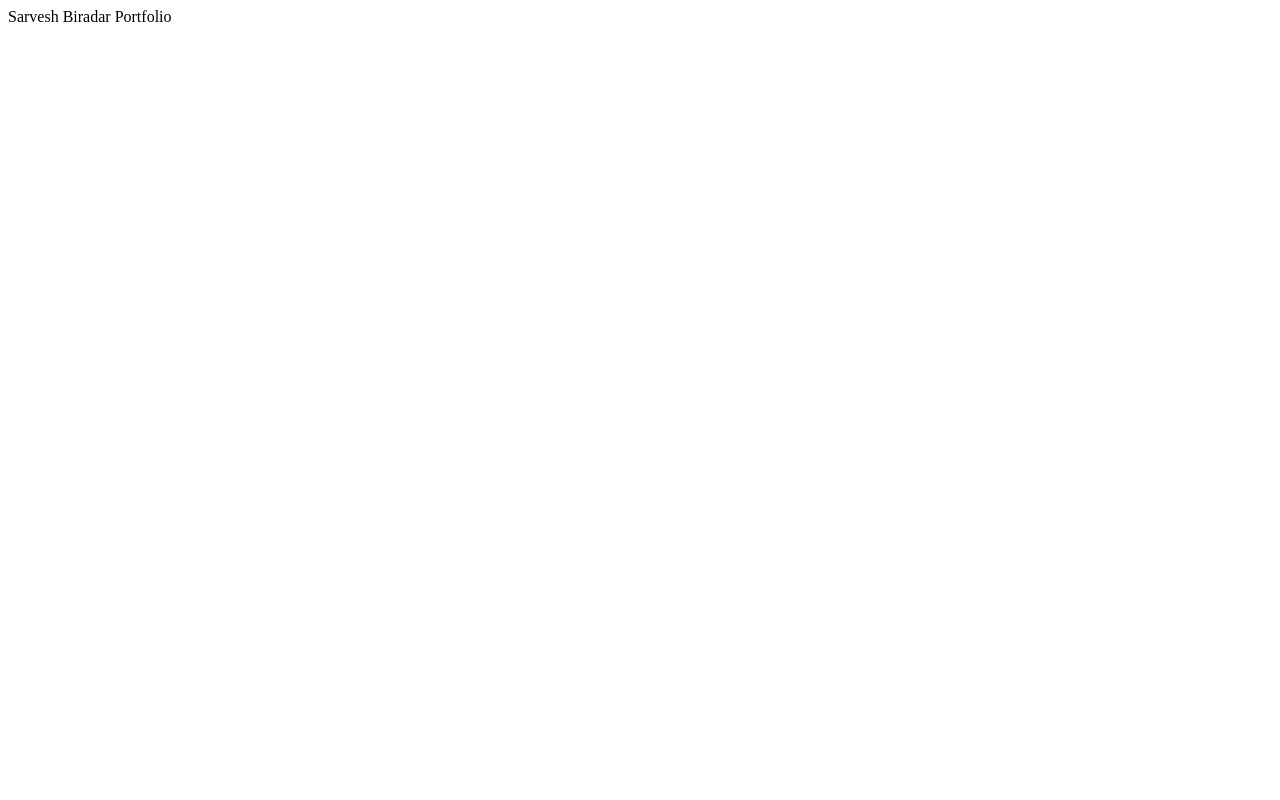
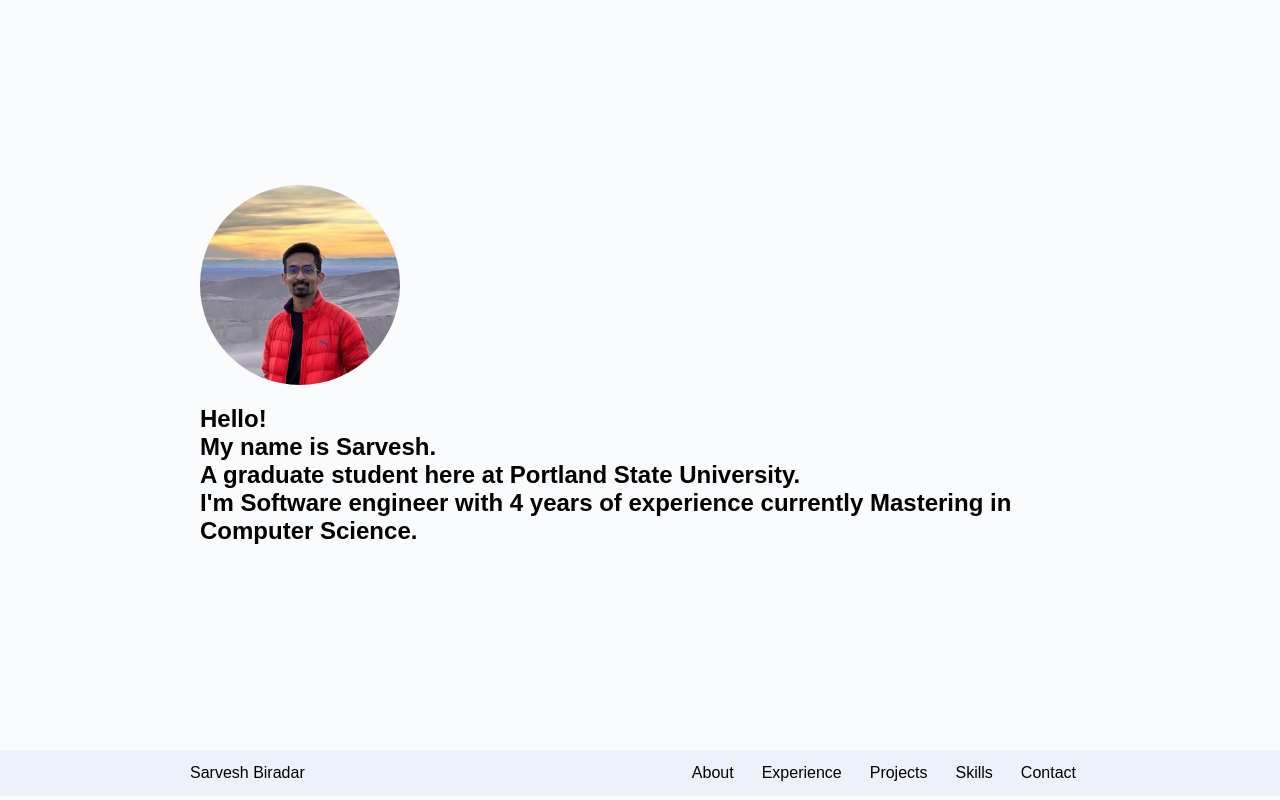
Before and after one commit to sarvesh2910/sarvesh, a plain HTML site: page index.html in a window 1280 px wide. Drawn offline with Linux system fonts and the light colour scheme.

Commit message:
added about section

```diff
--- a/index.html
+++ b/index.html
@@ -6,17 +6,48 @@
           content="width=device-width, user-scalable=no, initial-scale=1.0, maximum-scale=1.0, minimum-scale=1.0">
     <meta http-equiv="X-UA-Compatible" content="ie=edge">
     <title>Sarvesh Biradar</title>
-
+    <link rel="stylesheet" href="style.css">
+    <script src="index.js"></script>
 </head>
 <body>
-    <header>
-           <span>
-                Sarvesh Biradar Portfolio
-           </span>
-    </header>
-    <body>
+<section id="about" class="section about ">
+    <img
+            alt="A person in red jacket standing on the dunes at sunset time"
+            class="img"
+            src="./images/sarvesh.jpeg"
+    />
+    <h1>
+        Hello!<br>
+        My name is Sarvesh. <br>
+        A graduate student here at Portland State University. <br>
+        I'm Software engineer with 4 years of experience currently Mastering in Computer Science.
+    </h1>
+</section>
+<header class="navigation-bar">
+    <nav>
+        <div class="navigation-bar-wrapper">
+            <span class="hide">Sarvesh Biradar</span>
+            <ul class="list-wrapper">
+                <li class="list-item">
+                    <a class="links" href="#about">About</a>
+                </li>
+                <li class="list-item">
+                    <a class="links" href="#work">Experience</a>
+                </li>
+                <li class="list-item">
+                    <a class="links" href="#projects">Projects</a>
+                </li>
 
-    </body>
+                <li class="list-item">
+                    <a class="links" href="#skills">Skills</a>
+                </li>
+                <li class="list-item">
+                    <a class="links" href="#contact">Contact</a>
+                </li>
+            </ul>
+        </div>
+    </nav>
+</header>
 
 </body>
 </html>
--- a/style.css
+++ b/style.css
@@ -1,3 +1,78 @@
 * {
     box-sizing: border-box;
+    font-family: sans-serif;
 }
+html{
+    scroll-behavior: smooth
+}
+
+body {
+    margin: 0;
+    background: #f9fbfd;
+}
+
+a {
+    all: unset;
+    cursor: pointer;
+}
+
+li, ul {
+    all: unset;
+}
+
+.navigation-bar {
+    display: flex;
+    background: #edf2fa;
+    position: sticky;
+    top: 0;
+    z-index: 33;
+}
+
+nav, .navigation-bar-wrapper {
+    max-width: 900px;
+    width: 100%;
+    display: flex;
+    margin: 0 auto;
+    justify-content: space-between;
+    align-items: center;
+}
+
+.list-wrapper {
+    display: flex;
+}
+
+.list-item {
+    padding: 14px;
+    cursor: pointer;
+}
+
+
+.section {
+    width: 100%;
+    max-width: 900px;
+    padding: 10px;
+    border-radius: 30px;
+    margin: 10px auto;
+    display: flex;
+}
+
+.stick{
+    position: sticky;
+    top: 45px;
+    background: #f9fbfd;
+    margin: 15px 0 30px;
+    padding: 10px 0;
+    border-bottom: 1px solid #edf2fa;
+    /*box-shadow: 0px 11px 7px -5px rgba(0, 0, 0, 0.16);*/
+}
+.about {
+    align-items: flex-start;
+    flex-direction: column;
+    justify-content: center;
+    height: calc(100vh - 70px);
+}
+
+.img {
+    border-radius: 50%;
+    width: 200px;
+}
```
Also changed, not shown: images/sarvesh.jpeg (added), index.js (added).
